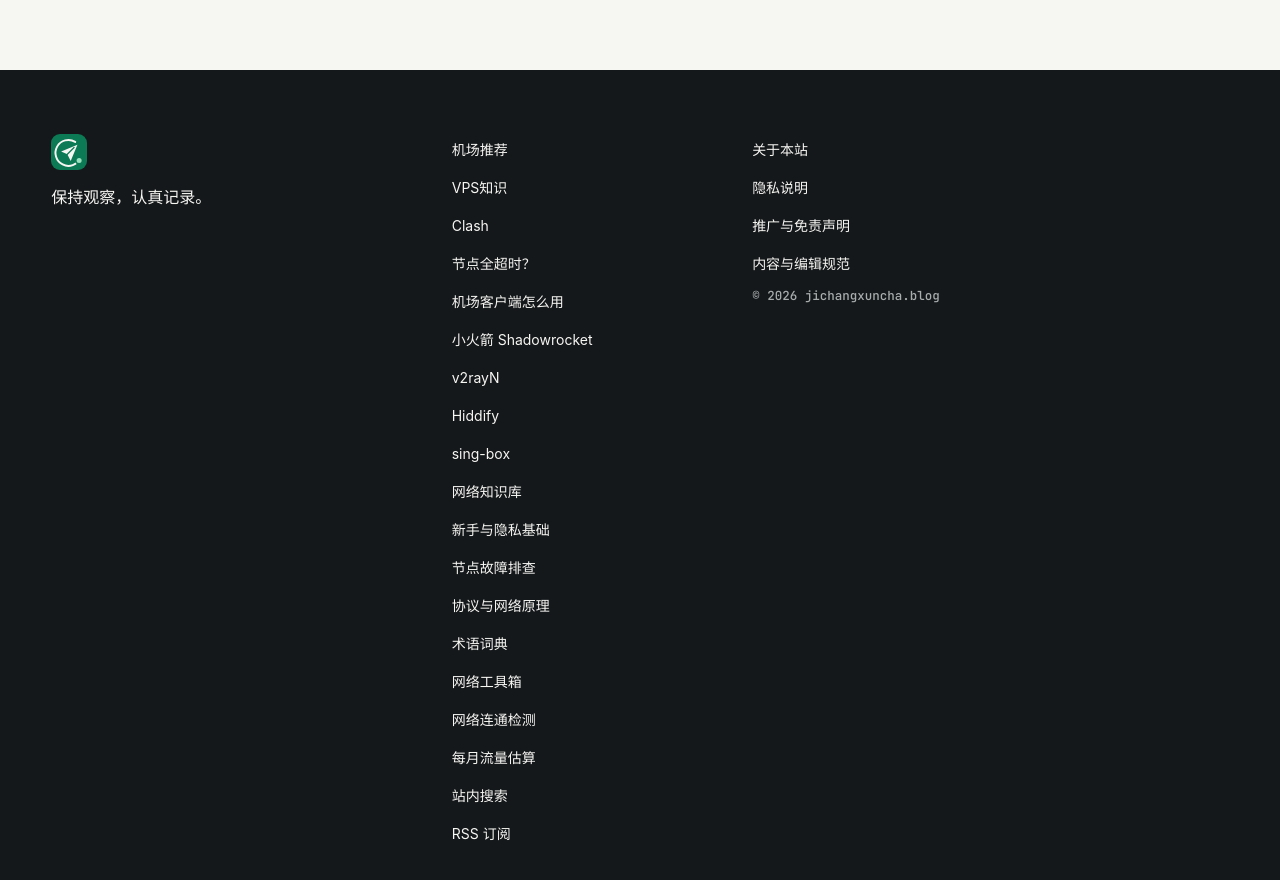
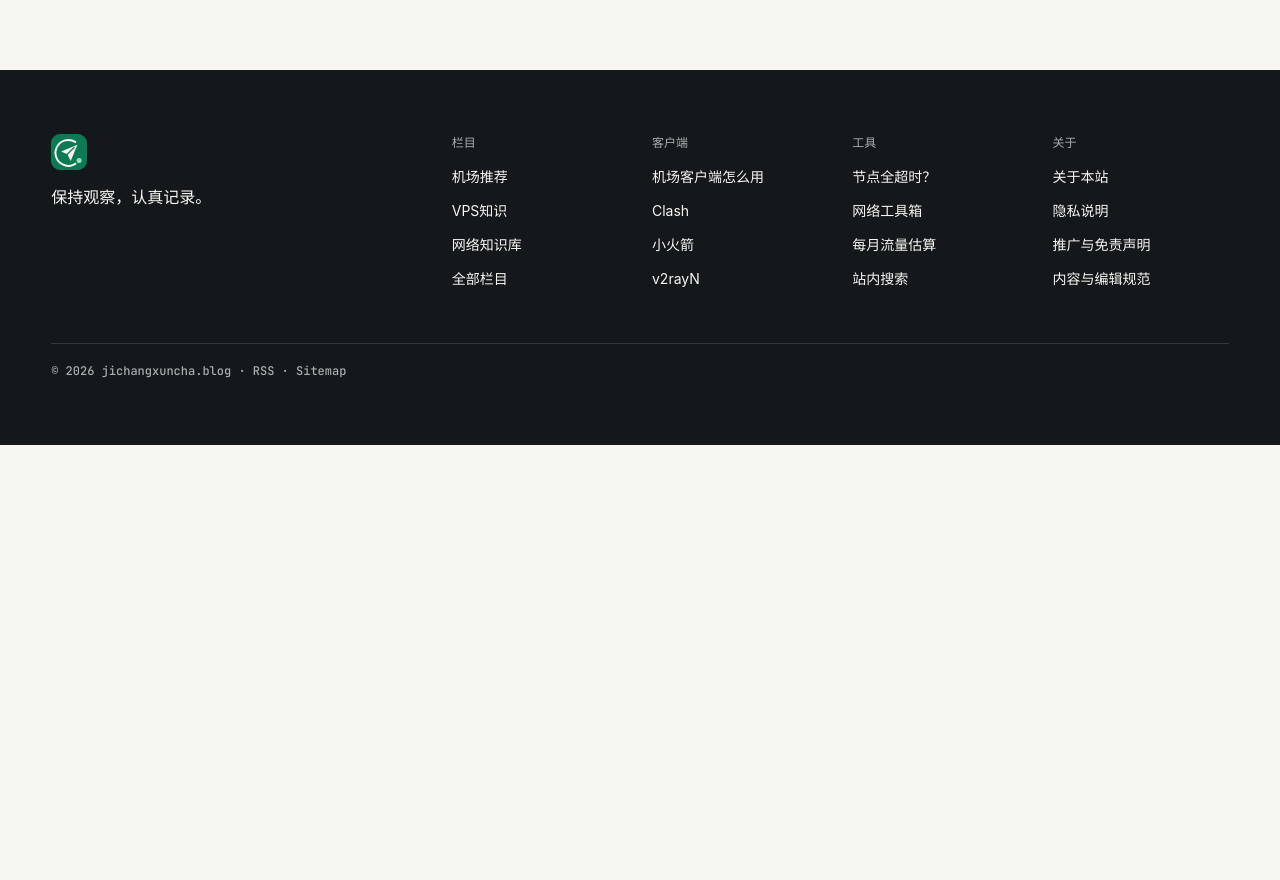
Before and after one commit to BOKEGOGOGO/jichangxuncha.blog-, an Astro site: page /category in a window 1280 px wide. Shown: the part 1540-2420 px from the top of the page. After the commit the page ends 1985 px from the top, so only its background shows below. Built offline with nearby package versions, Linux system fonts and the light colour scheme; Astro itself is replaced by a stand-in of ours.

Commit message:
Tidy footer into four short link groups
Replace the single long footer column with grouped columns
(栏目, 客户端, 工具, 关于) and a bottom copyright line.

Co-Authored-By: Claude Opus 5.5 <noreply@anthropic.com>

```diff
--- a/src/data/nav.js
+++ b/src/data/nav.js
@@ -57,8 +57,20 @@ export const isCurrent = (path, match) => match.some((m) => path.startsWith(m));
 export const currentGroup = (path) =>
   mainNav.some((n) => !n.mobileOnly && isCurrent(path, n.match)) ? undefined : navGroups.find((g) => isCurrent(path, g.match))?.id;
 
-// 页脚用：所有入口去重后的平铺列表
-export const allLinks = () => {
-  const seen = new Set();
-  return [...mainNav, troubleshoot, ...navGroups.flatMap((g) => g.items)].filter((l) => !seen.has(l.href) && seen.add(l.href));
-};
+// 页脚用：分组精简版，每组只放最常用的几个入口（完整清单在顶栏菜单里）
+const pick = (id, hrefs) => navGroups.find((g) => g.id === id).items.filter((i) => hrefs.includes(i.href));
+export const footerGroups = [
+  { title: '栏目', items: [
+    ...mainNav.filter((n) => !n.mobileOnly),
+    { label: '网络知识库', href: '/knowledge/' },
+    { label: '全部栏目', href: '/category/' },
+  ] },
+  // 页脚列窄，用短名，避免“小火箭 Shadowrocket”折成两行
+  { title: '客户端', items: [
+    { label: '机场客户端怎么用', href: '/knowledge/client-comparison/' },
+    { label: 'Clash', href: '/category/clash/' },
+    { label: '小火箭', href: '/knowledge/shadowrocket/' },
+    { label: 'v2rayN', href: '/knowledge/v2rayn/' },
+  ] },
+  { title: '工具', items: [troubleshoot, ...pick('tools', ['/tools/', '/tools/traffic/', '/search/'])] },
+];
--- a/src/layouts/Layout.astro
+++ b/src/layouts/Layout.astro
@@ -6,7 +6,7 @@ import Loader from '../components/Loader.astro';
 import Mark from '../components/Mark.astro';
 import SiteHeader from '../components/SiteHeader.astro';
 import {siteInfoPages} from '../data/site-info';
-import { allLinks } from '../data/nav';
+import { footerGroups } from '../data/nav';
 
 const { title = '机场巡查博客', description = '机场推荐、VPS 与订阅使用笔记。', seo = false, canonicalPath, noindex = false } = Astro.props;
 const path = Astro.url.pathname;
@@ -63,13 +63,17 @@ const path = Astro.url.pathname;
     <footer class="foot">
       <div class="wrap foot-in">
         <div class="foot-brand"><Mark size={36}/><p>保持观察，认真记录。</p></div>
-        <div class="foot-col">
-          {allLinks().map((n) => <a href={n.href}>{n.label}</a>)}
-        </div>
-        <div class="foot-col">
+        {footerGroups.map((g) => (
+          <nav class="foot-col" aria-label={g.title}>
+            <span class="mono">{g.title}</span>
+            {g.items.map((n) => <a href={n.href}>{n.label}</a>)}
+          </nav>
+        ))}
+        <nav class="foot-col" aria-label="关于">
+          <span class="mono">关于</span>
           {siteInfoPages.map(p=><a href={'/'+p.slug+'/'}>{p.label}</a>)}
-          <span class="mono">© {new Date().getFullYear()} jichangxuncha.blog</span>
-        </div>
+        </nav>
+        <p class="foot-legal mono">© {new Date().getFullYear()} jichangxuncha.blog · <a href="/rss.xml">RSS</a> · <a href="/sitemap.xml">Sitemap</a></p>
       </div>
     </footer>
     <script>import '../scripts/site.js';</script>
--- a/src/styles/global.css
+++ b/src/styles/global.css
@@ -54,14 +54,16 @@ ul,ol{margin:0;padding:0;list-style:none}
 .foot-in{display:grid;grid-template-columns:repeat(12,minmax(0,1fr));column-gap:24px;padding-block:clamp(40px,5vw,64px)}
 .foot-brand{grid-column:1/5}
 .foot-brand p{margin-top:14px;font:500 16px var(--head)}
-.foot-col{grid-column:span 3;display:flex;flex-direction:column;align-items:flex-start;gap:6px;font-size:14px}
+.foot-col{grid-column:span 2;display:flex;flex-direction:column;align-items:flex-start;gap:2px;font-size:14px}
+.foot-col .mono{margin-bottom:6px;font-size:12px;color:#A8ACAD}
 .foot-col a{display:flex;align-items:center;min-height:32px;transition:color .15s}
-.foot-col a:hover{color:var(--accent)}
-.foot-col .mono{color:#A8ACAD}
+.foot-col a:hover,.foot-legal a:hover{color:var(--accent)}
+.foot-legal{grid-column:1/-1;margin-top:clamp(28px,4vw,48px);padding-top:18px;border-top:1px solid #33383A;font-size:12px;color:#A8ACAD}
 @media(max-width:860px){
   .foot-in{row-gap:28px}
   .foot-brand{grid-column:1/-1}
   .foot-col{grid-column:span 6}
+  .foot-legal{margin-top:4px}
 }
 
 /* 内页标题 */
```
